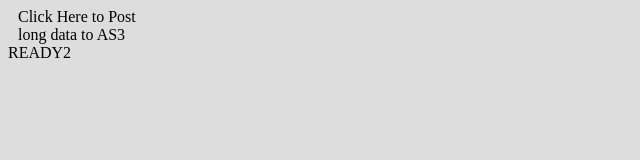
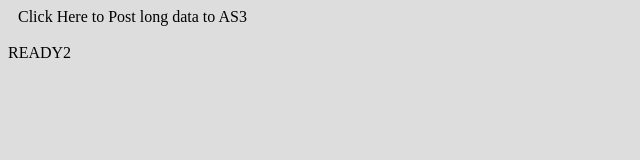
Before and after one commit to D5CN/ASHttpd, a plain HTML site: page www/index.html in a window 1280 px wide. Shown: the whole page, without its empty margins (0-640 px from the left). Drawn offline with Linux system fonts and the light colour scheme.

Commit message:
Update index.html

```diff
--- a/www/index.html
+++ b/www/index.html
@@ -1,7 +1,7 @@
 <html>
     <head>
         <style>
-            .link{width:120px;height:36px;float:left;padding-left:10px}
+            .link{width:360px;height:36px;float:left;padding-left:10px}
             .link a{font-size: 18px;}
             .content{width:100vw;float:left}
         </style>
```
